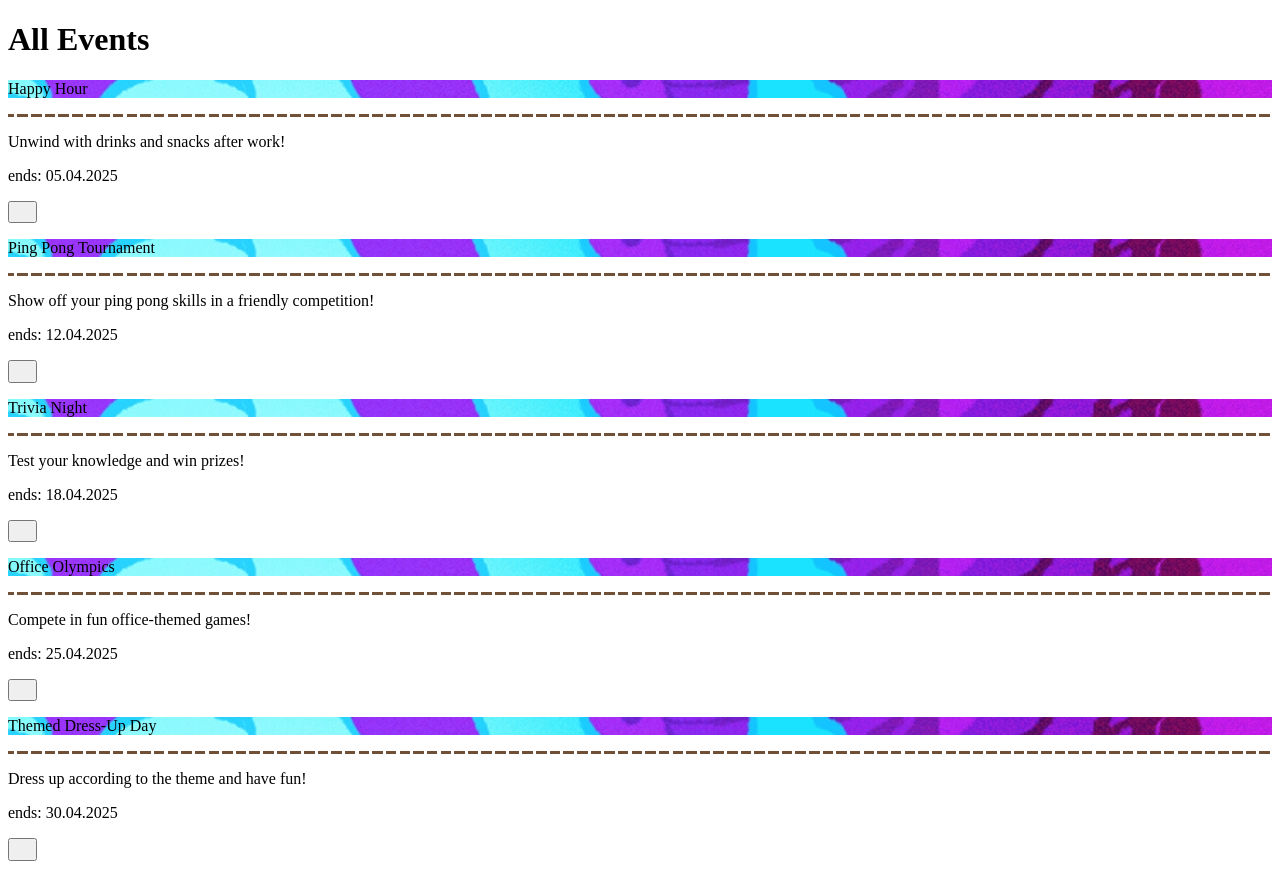
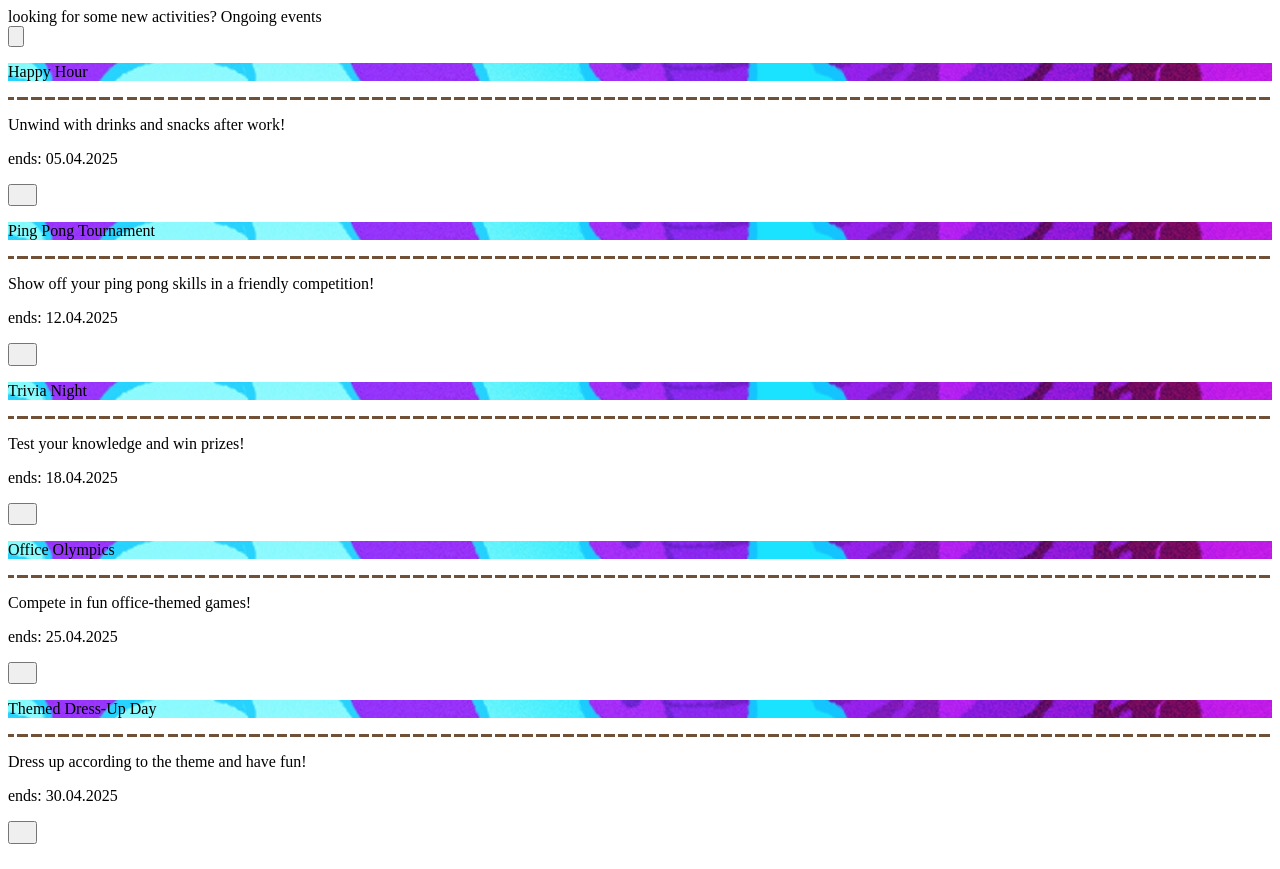
Before and after one commit to kn-kraken/globalworth-quest, a SvelteKit app: page /events in a window 1280 px wide. Built offline with nearby package versions, Linux system fonts and the light colour scheme; some icons are missing.

Commit message:
upbar allah akbar vol.3

```diff
--- /dev/null
+++ b/src/lib/components/UpBar.svelte
@@ -0,0 +1,14 @@
+<script>
+	import UpBarButton from '$lib/components/UpBarButton.svelte';
+	export let upperText
+	export let mainText
+
+</script>
+
+<div class="w-full px-4 py-2 flex items-center justify-between">
+	<div class="flex flex-col">
+		<span class="text-s text-gray-500">{upperText}</span>
+		<span class="text-3xl font-medium">{mainText}</span>
+	</div>
+	<UpBarButton/>
+</div>
--- /dev/null
+++ b/src/lib/components/UpBarButton.svelte
@@ -0,0 +1,13 @@
+<script>
+	import { goto } from "\$app/navigation";
+
+	function navigateTo() {
+		goto("src/routes/user/+page.svelte")
+	}
+</script>
+
+<button on:click={navigateTo}	class="w-10 h-10 scale-120 rounded-full border-2 border-black flex items-center justify-center bg-white">
+	<svg xmlns="http://www.w3.org/2000/svg" class="h-6 w-6 text-gray-500" fill="none" viewBox="0 0 24 24" stroke="currentColor">
+		<path stroke-linecap="round" stroke-linejoin="round" stroke-width="2" d="M16 7a4 4 0 11-8 0 4 4 0 018 0zM12 14a7 7 0 00-7 7h14a7 7 0 00-7-7z" />
+	</svg>
+</button>
--- a/src/routes/events/+page.svelte
+++ b/src/routes/events/+page.svelte
@@ -1,6 +1,7 @@
 <script>
     import Event from "$lib/components/Event.svelte";
     import Overlay from "$lib/components/Overlay.svelte";
+    import UpBar from '$lib/components/UpBar.svelte';
 
     let events = $state([
         {
@@ -36,7 +37,10 @@
     ])
 </script>
 
-<h1>All Events</h1>
+<UpBar
+    upperText = "looking for some new activities?"
+    mainText = "Ongoing events"
+/>
 
 <Overlay>
     {#each events as event}
```
